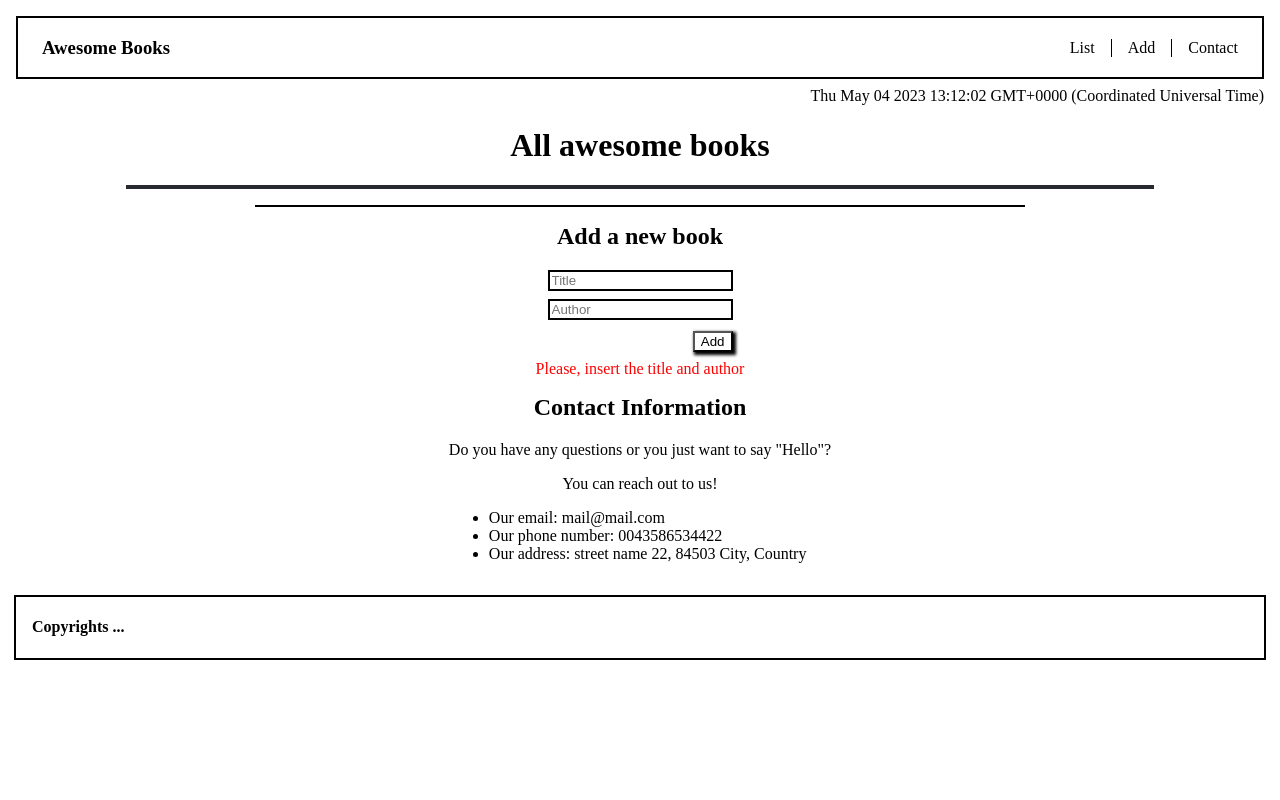
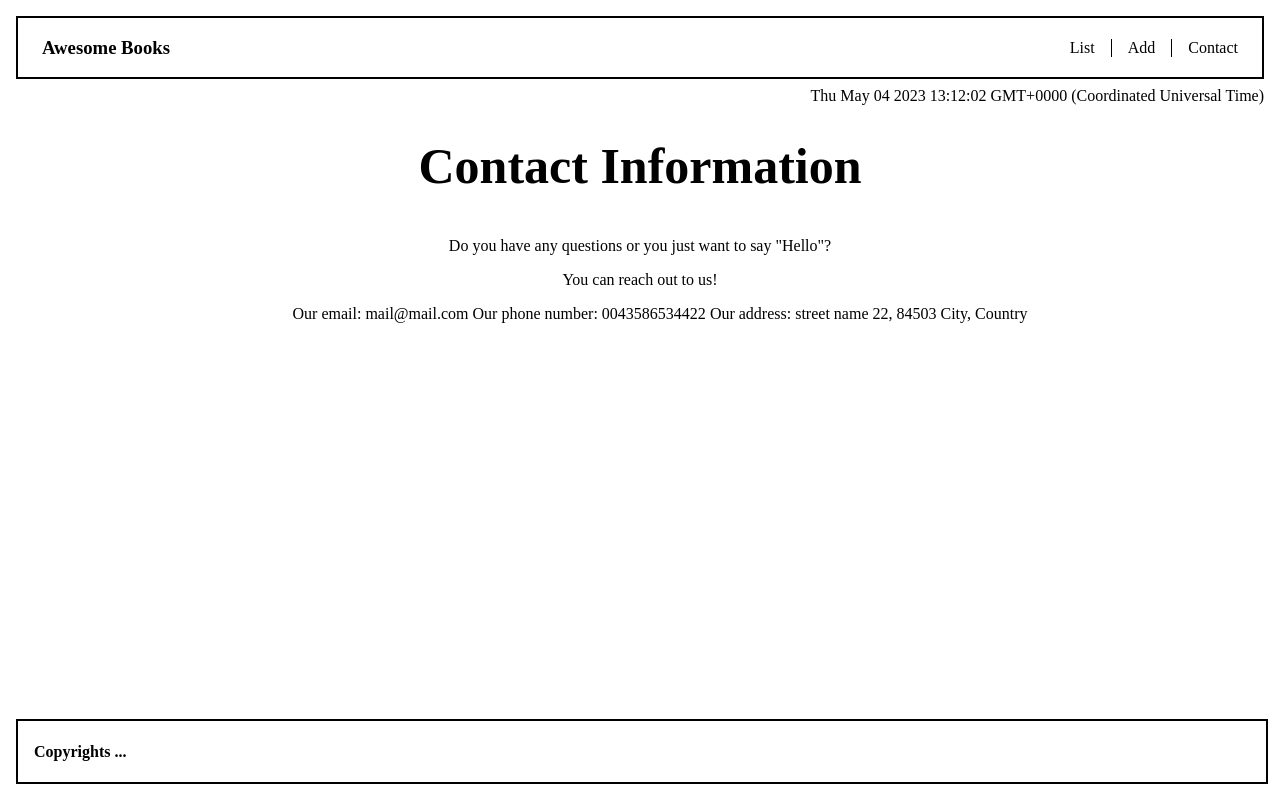
Before and after one commit to RicardoEgas/Awesome-Books, a website: page index.html in a window 1280 px wide. Drawn offline with Linux system fonts and the light colour scheme.

Commit message:
Finish styling

```diff
--- a/index.html
+++ b/index.html
@@ -20,6 +20,8 @@
         </nav>
         <div class="date"></div>
     </header>
+
+    <section class="showBooks">
     <div class="book-page">
         <h1> All awesome books</h1>
         <div id="books-list">
@@ -27,25 +29,32 @@
         </div>
 
         <hr>
+    </section>
 
-    <h2>Add a new book</h2>
+    <section class="addBook">
+    <h1>Add a new book</h1>
 
     <div class="add-cont">
         <input type="text"name="title" id="title" placeholder="Title" required />
         <input type="text" name="author" id="author" placeholder="Author" required />
         <button type="submit" class="button-add">Add</button>
     </div>
+    </section>
 
+    <section class="Info">
     <div class="contact">
-        <h2>Contact Information</h2>
+        <h1>Contact Information</h1>
         <p>Do you have any questions or you just want to say "Hello"?</p>
         <p>You can reach out to us!</p>
+        <div class="contact-container">
         <ul class="contact-list">
             <li>Our email: mail@mail.com</li>
             <li>Our phone number: 0043586534422</li>
             <li>Our address: street name 22, 84503 City, Country</li>
         </ul>
+       </div>
     </div>
+   </section>
 
     <footer>
         <h4>Copyrights ...</h4>
--- a/style.css
+++ b/style.css
@@ -41,13 +41,18 @@ hr {
   margin: 1rem auto;
 }
 
-h2 {
-  margin-top: 0;
+h1 {
+  margin-top: 2rem;
+  text-align: center;
+  font-size: 50px;
 }
 
 input {
   border: 2px solid #000;
-  margin-bottom: 0.5rem;
+  width: 50%;
+  padding: 1rem 0.5rem 1rem;
+  margin-bottom: 2rem;
+  font-weight: 700;
 }
 
 .button-add {
@@ -55,8 +60,11 @@ input {
   background-color: #fff;
   justify-self: flex-end;
   position: absolute;
-  right: 0;
+  right: 25rem;
   bottom: -1.5rem;
+  height: 2.5rem;
+  width: 4rem;
+  font-weight: 700;
 }
 
 .add-cont {
@@ -64,11 +72,13 @@ input {
   flex-direction: column;
   align-items: center;
   position: relative;
+  margin-top: 6rem;
 }
 
 .error-message {
   padding-top: 1rem;
   color: red;
+  text-align: center;
 }
 
 nav {
@@ -109,18 +119,36 @@ nav {
   text-align: center;
 }
 
-contact p {
-  text-align: left;
+.contact-container {
+  text-align: center;
+}
+.contact-list {
+  list-style-type: armenian;
 }
 
-.contact-list {
+.contact-list li {
+  display: inline-block;
   text-align: left;
 }
 
 footer {
+  position: fixed;
+  bottom: 0;
   border: 2px solid #000;
   margin: 1rem;
   text-align: left;
   width: 95%;
   padding: 0 1rem;
 }
+
+.addBook {
+  display: none;
+}
+
+.Info {
+  display: block;
+}
+
+.showBooks {
+  display: none;
+}
```
